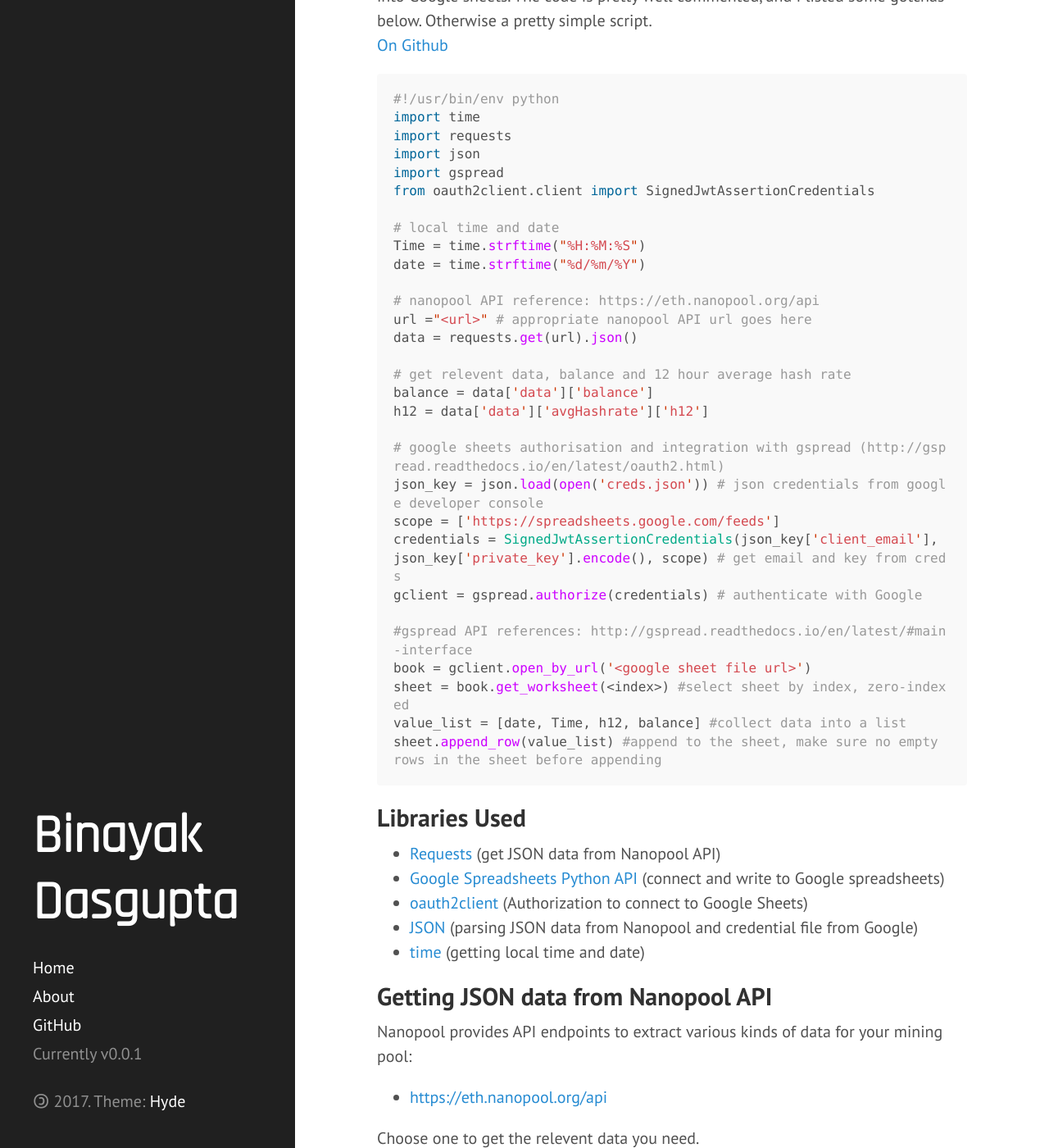
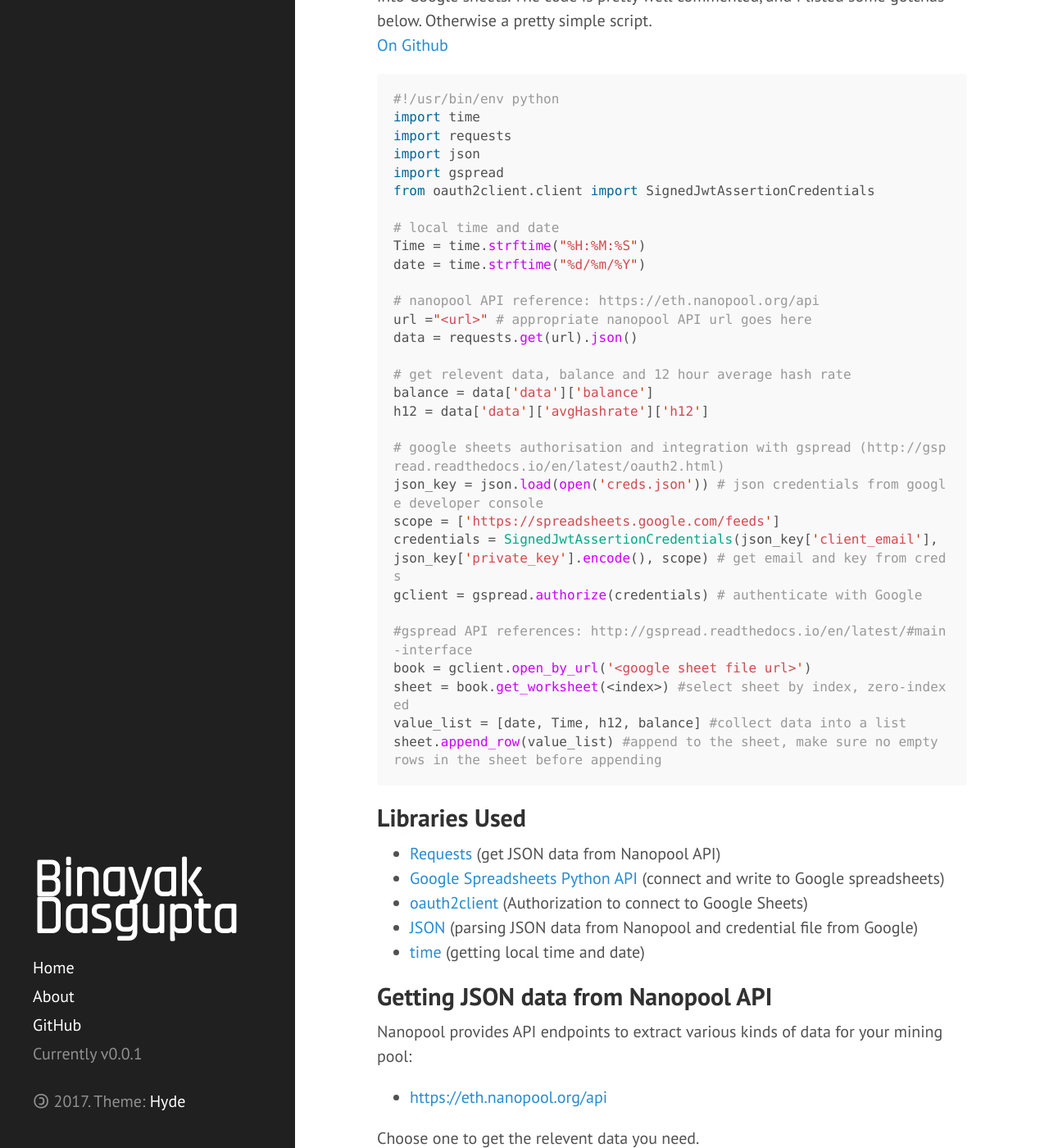
Before and after one commit to binayakd/binayakd.github.io, a Jekyll site: the page built from index.html, in a window 1280 px wide and 1400 px high, scrolled down 230 px. Shown: the whole window at 82% size. Built offline with Jekyll 4.4.1, drawn with Linux system fonts in a browser that asks for light colours; the list of posts is cut into pages by our own code.

Commit message:
changed sidebar header line spacing

```diff
--- a/public/css/hyde.css
+++ b/public/css/hyde.css
@@ -81,6 +81,7 @@ html {
   margin-top: 0;
   font-family: 'Rajdhani', sans-serif;
   font-size: 3.25rem;
+  line-height: 70%
 }
 
 /* Sidebar nav */
```
